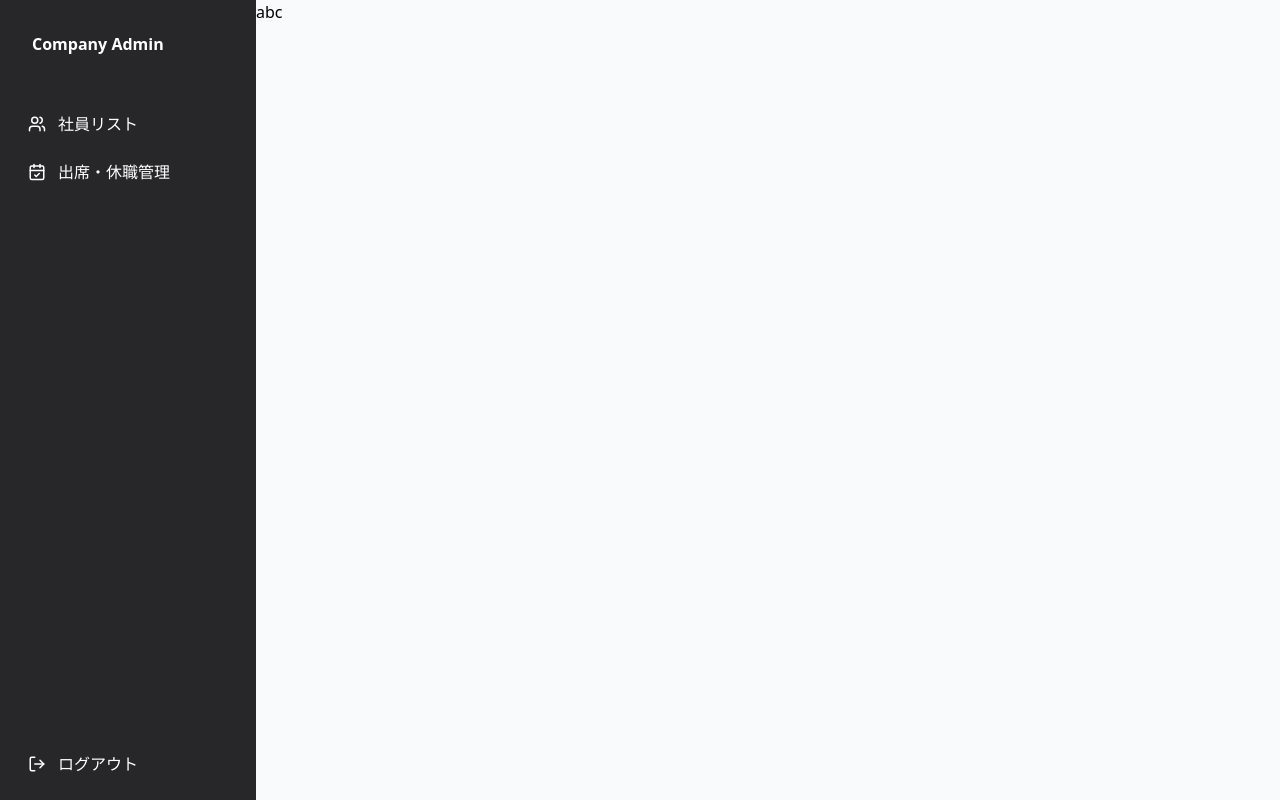
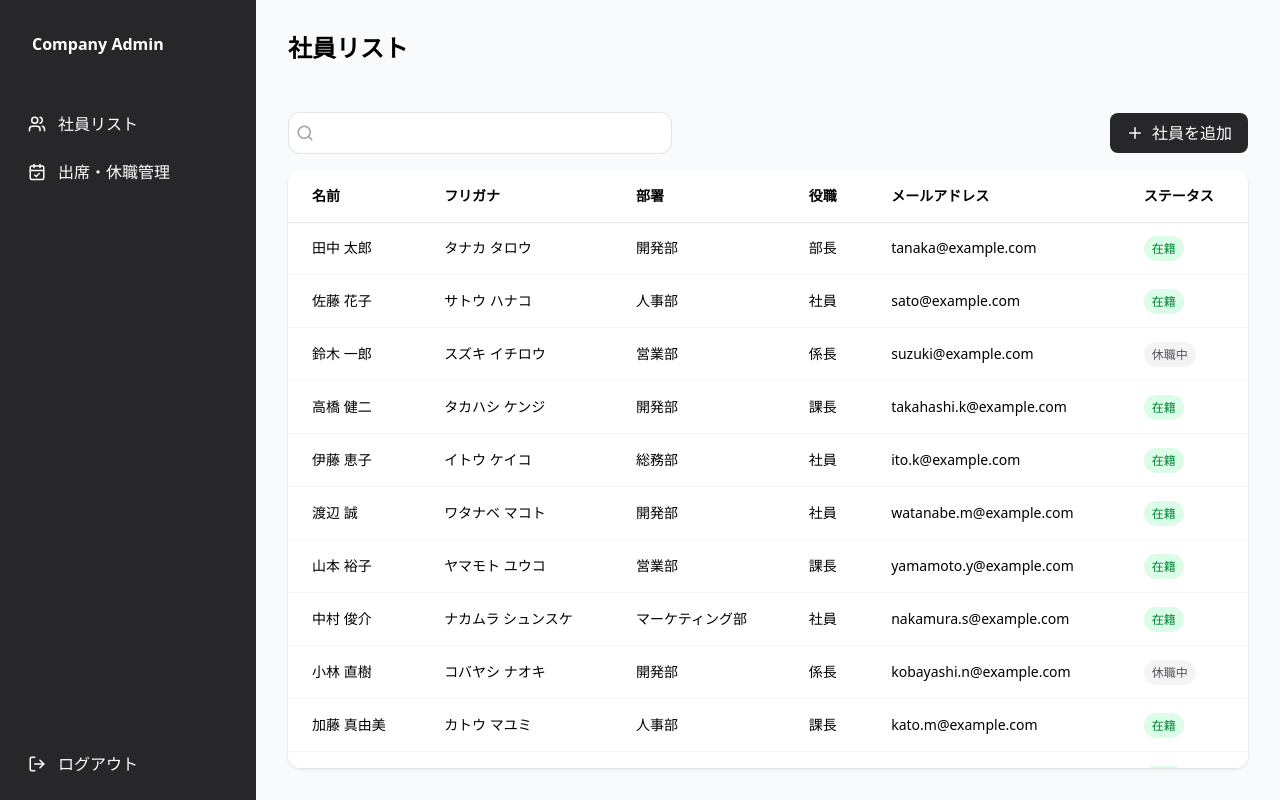
Before and after one commit to dojang102/company-admin-app, a React (Vite) app: page / in a window 1280 px wide. Built offline with nearby package versions, Linux system fonts and the light colour scheme.

Commit message:
emp list 外観

```diff
--- a/src/App.tsx
+++ b/src/App.tsx
@@ -1,12 +1,11 @@
 // src/App.tsx
 import Layout from './components/Layout';
+import EmployeeListPage from './pages/EmployeeListPage';
 
 function App() {
   return (
     <Layout>
-      <div>
-        abc
-      </div>
+      <EmployeeListPage />
     </Layout>
   );
 }
--- /dev/null
+++ b/src/components/PageLayout.tsx
@@ -0,0 +1,24 @@
+import React from "react";
+
+interface PageLayoutProps {
+    title: string;      // ページタイトル
+    children: React.ReactNode;
+}
+
+const PageLayout = ({ title, children }: PageLayoutProps) => {
+    return (
+        <div className='h-screen flex flex-col p-8 overflow-hidden'>
+            {/* ページタイトル */}
+            <div className='mb-8'>
+                <h1 className='text-2xl font-bold'>{title}</h1>
+            </div>
+            {/* コンテンツ内容 */}
+            <div className='flex-1 flex flex-col min-h-0'>
+            {/* <div> */}
+                {children}
+            </div>
+        </div>
+    );
+};
+
+export default PageLayout;
--- /dev/null
+++ b/src/pages/EmployeeListPage.tsx
@@ -0,0 +1,93 @@
+import React from 'react';
+import PageLayout from '../components/PageLayout';
+import { Search, Plus } from 'lucide-react';
+
+interface Employee {
+    id: string;
+    name: string;
+    furigana: string;
+    department: string;
+    position: string;
+    email: string;
+    status: '在籍' | '休職中';
+}
+
+const employees: Employee[] = [
+    { id: '1', name: '田中 太郎', furigana: 'タナカ タロウ', department: '開発部', position: '部長', email: 'tanaka@example.com', status: '在籍' },
+    { id: '2', name: '佐藤 花子', furigana: 'サトウ ハナコ', department: '人事部', position: '社員', email: 'sato@example.com', status: '在籍' },
+    { id: '3', name: '鈴木 一郎', furigana: 'スズキ イチロウ', department: '営業部', position: '係長', email: 'suzuki@example.com', status: '休職中' },
+    { id: '4', name: '高橋 健二', furigana: 'タカハシ ケンジ', department: '開発部', position: '課長', email: 'takahashi.k@example.com', status: '在籍' },
+    { id: '5', name: '伊藤 恵子', furigana: 'イトウ ケイコ', department: '総務部', position: '社員', email: 'ito.k@example.com', status: '在籍' },
+    { id: '6', name: '渡辺 誠', furigana: 'ワタナベ マコト', department: '開発部', position: '社員', email: 'watanabe.m@example.com', status: '在籍' },
+    { id: '7', name: '山本 裕子', furigana: 'ヤマモト ユウコ', department: '営業部', position: '課長', email: 'yamamoto.y@example.com', status: '在籍' },
+    { id: '8', name: '中村 俊介', furigana: 'ナカムラ シュンスケ', department: 'マーケティング部', position: '社員', email: 'nakamura.s@example.com', status: '在籍' },
+    { id: '9', name: '小林 直樹', furigana: 'コバヤシ ナオキ', department: '開発部', position: '係長', email: 'kobayashi.n@example.com', status: '休職中' },
+    { id: '10', name: '加藤 真由美', furigana: 'カトウ マユミ', department: '人事部', position: '課長', email: 'kato.m@example.com', status: '在籍' },
+    { id: '11', name: '吉田 拓也', furigana: 'ヨシダ タクヤ', department: '営業部', position: '社員', email: 'yoshida.t@example.com', status: '在籍' },
+    { id: '12', name: '山田 杏奈', furigana: 'ヤマダ アンナ', department: '総務部', position: '社員', email: 'yamada.a@example.com', status: '在籍' },
+    { id: '13', name: '佐々木 亮', furigana: 'ササキ リョウ', department: '開発部', position: '社員', email: 'sasaki.r@example.com', status: '在籍' },
+    { id: '14', name: '山口 祥子', furigana: 'ヤマグチ ショウコ', department: 'マーケティング部', position: '部長', email: 'yamaguchi.s@example.com', status: '在籍' },
+    { id: '15', name: '松本 潤', furigana: 'マツモト ジュン', department: '営業部', position: '社員', email: 'matsumoto.j@example.com', status: '在籍' },
+    { id: '16', name: '井上 舞', furigana: 'イノウエ マイ', department: '人事部', position: '社員', email: 'inoue.m@example.com', status: '在籍' },
+    { id: '17', name: '木村 浩一', furigana: 'キムラ コウイチ', department: '開発部', position: '社員', email: 'kimura.k@example.com', status: '休職中' },
+    { id: '18', name: '林 結衣', furigana: 'ハヤシ ユイ', department: '総務部', position: '係長', email: 'hayashi.y@example.com', status: '在籍' },
+    { id: '19', name: '斎藤 隆', furigana: 'サイトウ タカシ', department: '営業部', position: '社員', email: 'saito.t@example.com', status: '在籍' },
+    { id: '20', name: '清水 健太', furigana: 'シミズ ケンタ', department: '開発部', position: '社員', email: 'shimizu.k@example.com', status: '在籍' },
+];
+
+const EmployeeListPage = () => {
+    return (
+        <PageLayout
+            title='社員リスト'
+        >
+            <div className='flex justify-between items-center py-4'>
+                <div className='relative w-80'>
+                    <div className='absolute inset-y-0 left-2 flex items-center'>
+                        <Search size={18} className='text-zinc-400' />
+                    </div>
+                    <input
+                        type='text'
+                        className='block w-96 pl-10 pr-3 py-2 bg-white rounded-xl border border-zinc-200 focus:outline-none'
+                    />
+                </div>
+                <button className='flex px-4 py-2 items-center justify-center bg-zinc-800 rounded-lg text-white'>
+                    <Plus size={18} />
+                    <span className='pl-2'>社員を追加</span>
+                </button>
+            </div>
+            <div className='flex-1 relative overflow-x-auto overflow-y-auto bg-white rounded-xl border-zinc-200 shadow-sm'>
+                <table className='w-full border-collapse text-left'>
+                    <thead>
+                        <tr className='sticky top-0 z-10 bg-white shadow-[0_1px_0_0_rgba(0,0,0,0.1)]'>
+                            <th className='px-6 py-4 text-sm font-semibold'>名前</th>
+                            <th className='px-6 py-4 text-sm font-semibold'>フリガナ</th>
+                            <th className='px-6 py-4 text-sm font-semibold'>部署</th>
+                            <th className='px-6 py-4 text-sm font-semibold'>役職</th>
+                            <th className='px-6 py-4 text-sm font-semibold'>メールアドレス</th>
+                            <th className='px-6 py-4 text-sm font-semibold'>ステータス</th>
+                        </tr>
+                    </thead>
+                    <tbody className='divide-y divide-zinc-100'>
+                        {employees.map((employee) => (
+                            <tr key={employee.id} className='hover:bg-zinc-200 transition-colors'>
+                                <td className='px-6 py-4 text-sm'>{employee.name}</td>
+                                <td className='px-6 py-4 text-sm'>{employee.furigana}</td>
+                                <td className='px-6 py-4 text-sm'>{employee.department}</td>
+                                <td className='px-6 py-4 text-sm'>{employee.position}</td>
+                                <td className='px-6 py-4 text-sm'>{employee.email}</td>
+                                <td className='px-6 py-4 text-sm'>
+                                    <span className={`px-2 py-1 rounded-full text-xs font-medium ${employee.status === '在籍' ? 'bg-green-100 text-green-700' : 'bg-zinc-100 text-zinc-600'
+                                        }`}>
+                                        {employee.status}
+                                    </span>
+                                </td>
+                            </tr>
+                        ))}
+                    </tbody>
+                </table>
+            </div>
+        </PageLayout>
+    )
+}
+
+export default EmployeeListPage;
```
